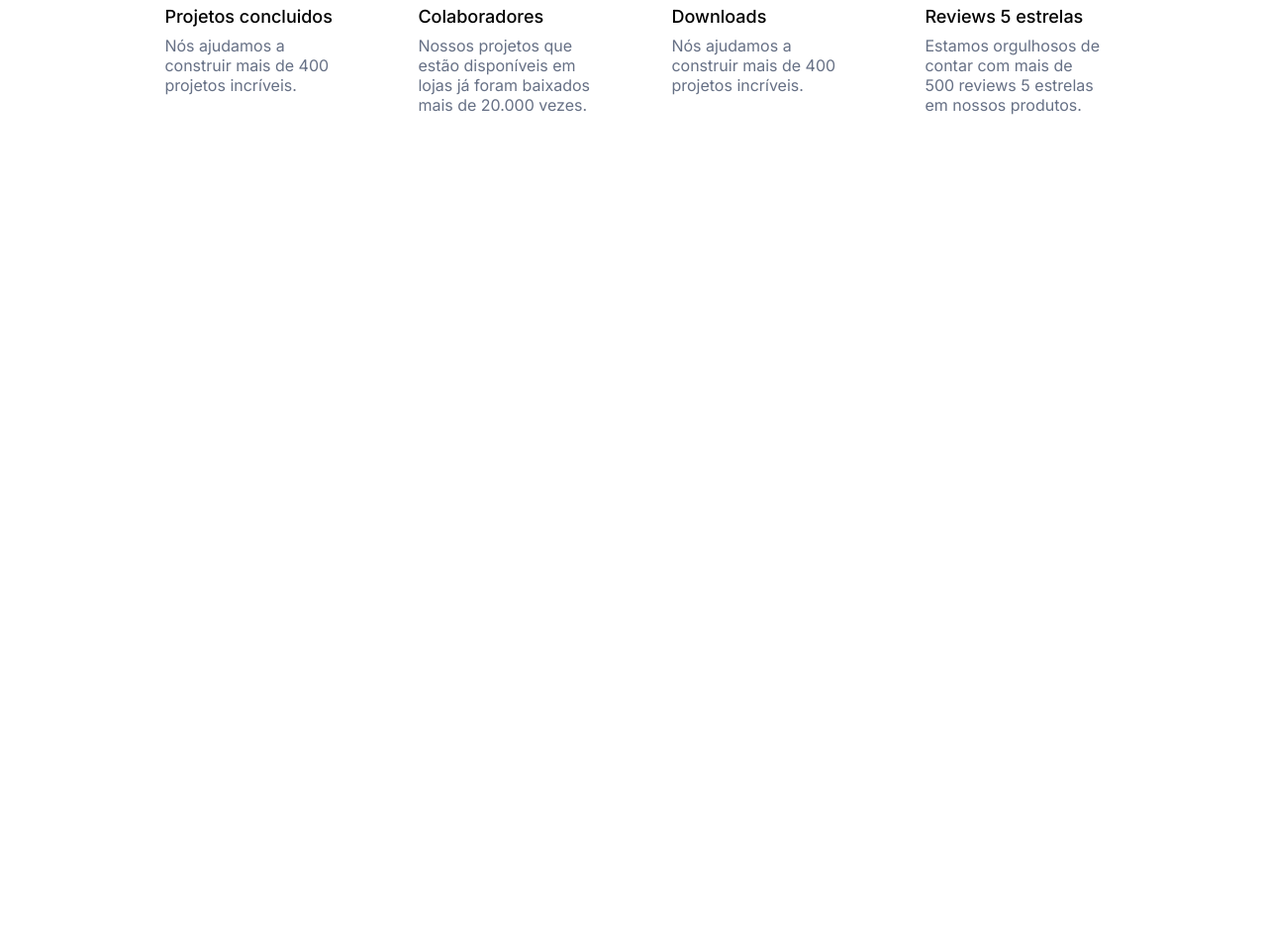
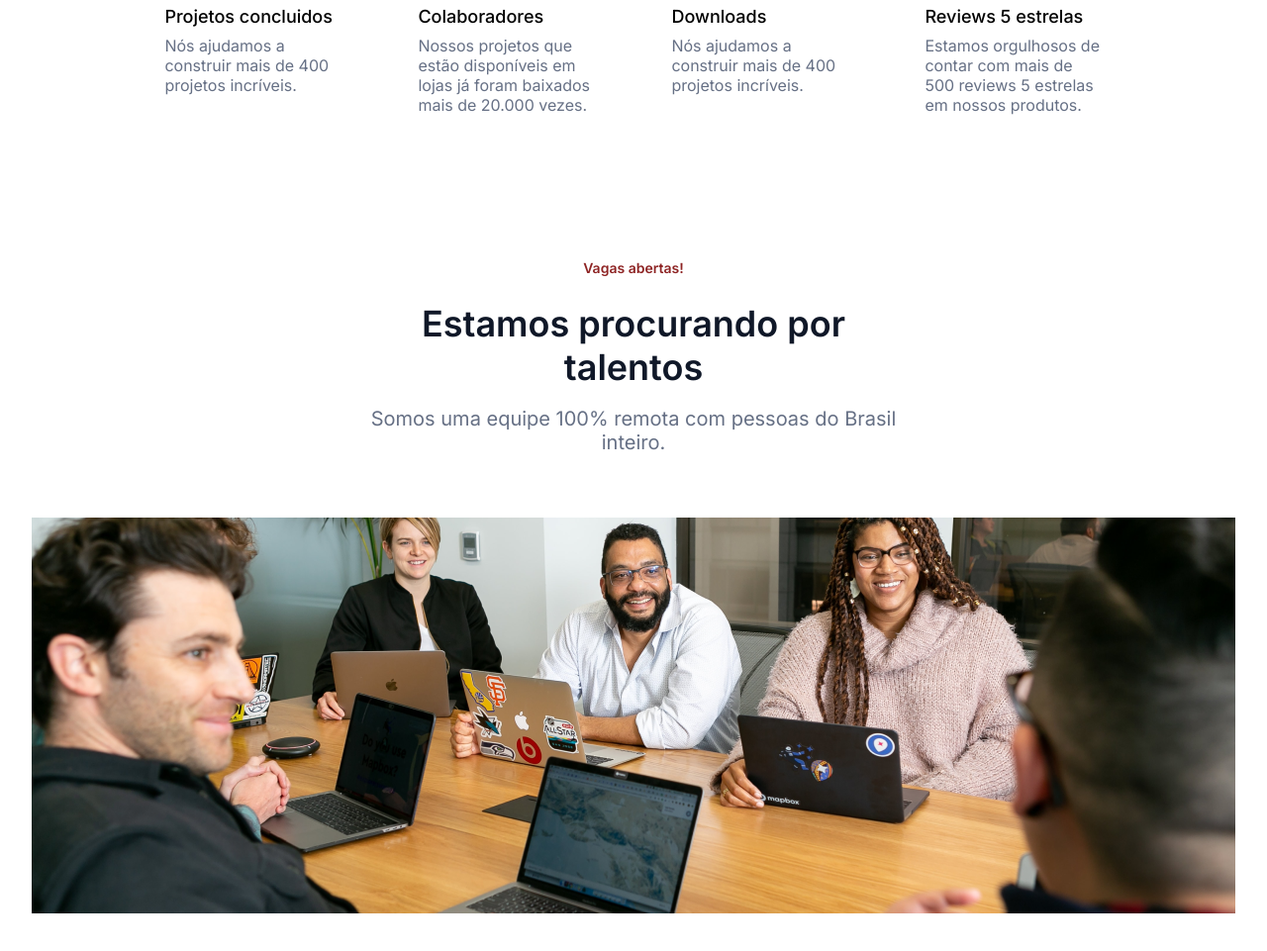
Before and after one commit to allyssonf10/OptimusTech, a plain HTML site: page index.html in a window 1280 px wide. Shown: the part 617-1578 px from the top of the page at 99% size. Before the commit the page ends 813 px from the top, so only its background shows below. Drawn offline with Linux system fonts and the light colour scheme.

Commit message:
styles vagas adicionado

```diff
--- a/assets/style.css
+++ b/assets/style.css
@@ -1,6 +1,7 @@
 @import url(./navbar.css);
 @import url(./cabecalho.css);
 @import url(./metricas.css);
+@import url(./vagas.css);
 
 *{
     padding: 0;
--- /dev/null
+++ b/assets/vagas.css
@@ -0,0 +1,35 @@
+.vagas{
+    display: flex;
+    justify-content: center;
+    text-align: center;
+    padding-top: 4em;
+    padding-bottom: 2em;
+}
+
+.vagas-caixa{
+    width: 45%;
+}
+
+.vagas-info{
+    color: var(--vermelho-central);
+    font-weight: 600;
+    font-size: 14px;
+}
+
+.vagas-titulo{
+    font-size: 36px;
+    font-weight: 600;
+    color: var(--preto);
+    padding: 0.7em 0 0.5em;
+}
+
+.vagas-texto{
+    color: var(--cinza);
+    font-size: 20px;
+}
+
+.img-reuniao{
+    display: flex;
+    justify-content: center;
+    padding: 2em 0 4em;
+}
--- a/index.html
+++ b/index.html
@@ -60,6 +60,17 @@
 
     </section>
 
+    <section class="vagas">
+        <div class="vagas-caixa">
+            <span class="vagas-info">Vagas abertas!</span>
+            <h1 class="vagas-titulo">Estamos procurando por talentos</h1>
+            <p class="vagas-texto">Somos uma equipe 100% remota com pessoas do Brasil inteiro.</p>
+        </div>
+
+    </section>
+    <div class="img-reuniao">
+        <img src="./imagens/Image.png" alt="Imagem com pessoas em uma reunião">
+    </div>
 
 </body>
 </html>
```
Also changed, not shown: imagens/Image.png (added).
